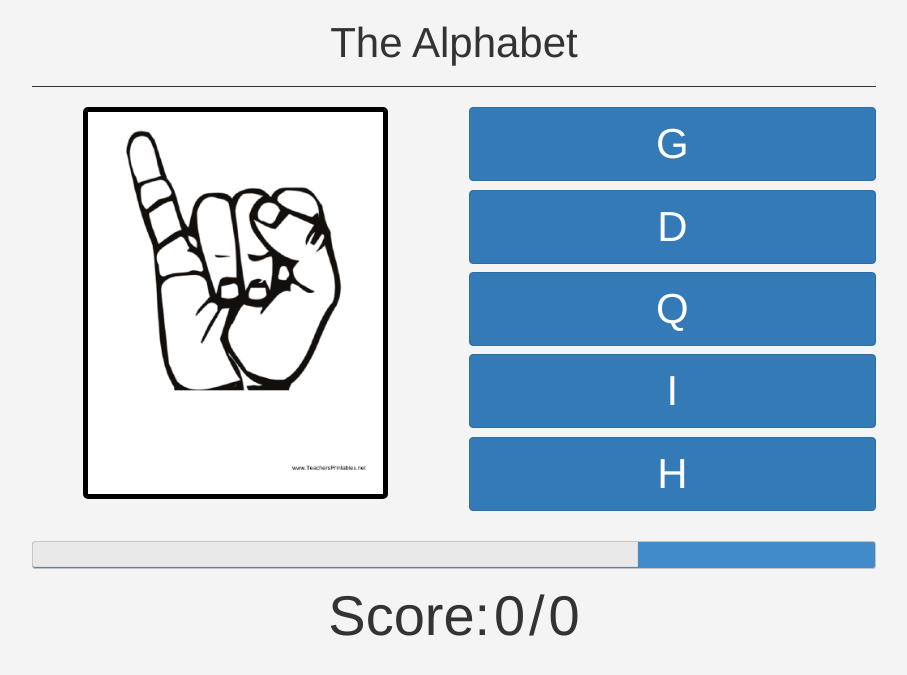
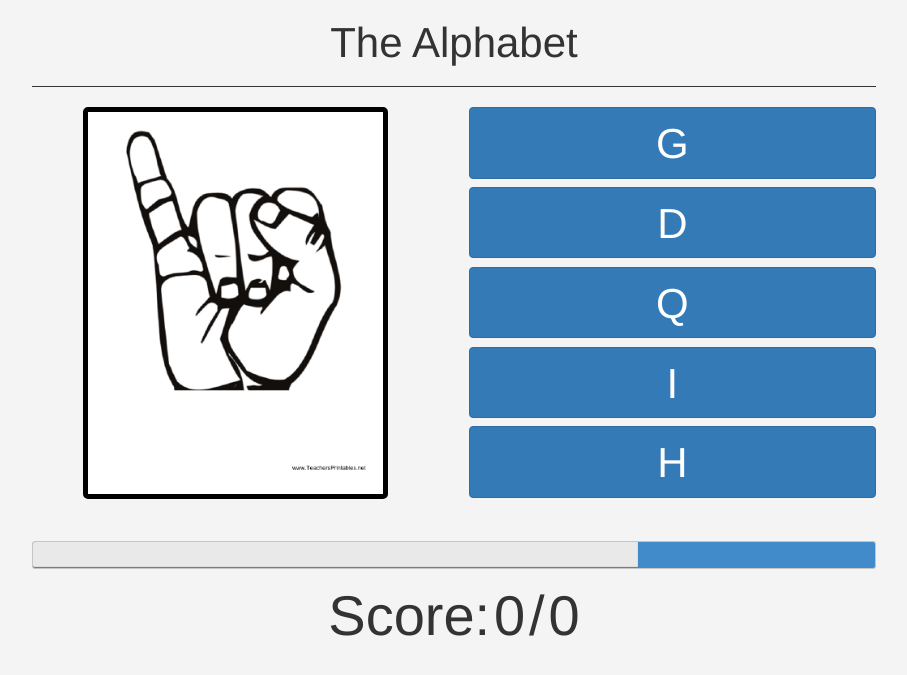
Before and after one commit to KyleJosling/Signtellect, a Flask app: page /api/page1 in a window 1280 px wide. Shown: the part 52-727 px from the top of the page, without its empty margins (186-1093 px from the left). Run offline with Flask 2, Linux system fonts and the light colour scheme; some libraries are stand-ins or nearby versions.

Commit message:
added more styling

```diff
--- a/public/index.html
+++ b/public/index.html
@@ -22,7 +22,9 @@
     <meta content="width=device-width, initial-scale=1" name="viewport">
     <title>Home</title>
     <!-- Bootstrap -->
-    <link href="https://maxcdn.bootstrapcdn.com/bootstrap/3.3.7/css/bootstrap.min.css" rel="stylesheet">
+    <!--<link href="https://maxcdn.bootstrapcdn.com/bootstrap/3.3.7/css/bootstrap.min.css" rel="stylesheet">-->
+    <link href="https://maxcdn.bootstrapcdn.com/bootswatch/3.3.7/sandstone/bootstrap.min.css" rel="stylesheet">
+
     <!--Personal CSS-->
     <link href="static/main.css" rel="stylesheet" type="text/css">
 </head>
--- a/public/page1/page1.html
+++ b/public/page1/page1.html
@@ -20,7 +20,8 @@
     <meta content="width=device-width, initial-scale=1" name="viewport">
     <title>Course 1</title>
     <!-- Bootstrap -->
-    <link href="https://maxcdn.bootstrapcdn.com/bootstrap/3.3.7/css/bootstrap.min.css" rel="stylesheet">
+    <!--<link href="https://maxcdn.bootstrapcdn.com/bootstrap/3.3.7/css/bootstrap.min.css" rel="stylesheet">-->
+    <link href="https://maxcdn.bootstrapcdn.com/bootswatch/3.3.7/sandstone/bootstrap.min.css" rel="stylesheet">
     <!--Personal CSS-->
     <link href="/static/page1_main.css" rel="stylesheet" type="text/css">
 </head>
--- a/public/page2/page2.html
+++ b/public/page2/page2.html
@@ -23,7 +23,9 @@
     <meta content="IE=edge" http-equiv="X-UA-Compatible">
     <meta content="width=device-width, initial-scale=1" name="viewport">
     <title>Course 2</title><!-- Bootstrap -->
-    <link href="https://maxcdn.bootstrapcdn.com/bootstrap/3.3.7/css/bootstrap.min.css" rel="stylesheet"><!--Personal CSS-->
+    <!--<link href="https://maxcdn.bootstrapcdn.com/bootstrap/3.3.7/css/bootstrap.min.css" rel="stylesheet">-->
+    <link href="https://maxcdn.bootstrapcdn.com/bootswatch/3.3.7/sandstone/bootstrap.min.css" rel="stylesheet">
+    <!--Personal CSS-->
     <link href="/static/page2_main.css" rel="stylesheet" type="text/css">
 </head>
 <body>
--- a/public/page3/page3.html
+++ b/public/page3/page3.html
@@ -20,7 +20,9 @@
     <meta content="width=device-width, initial-scale=1" name="viewport">
     <title>Course 3</title>
     <!-- Bootstrap -->
-    <link href="https://maxcdn.bootstrapcdn.com/bootstrap/3.3.7/css/bootstrap.min.css" rel="stylesheet"><!--Personal CSS-->
+    <!--<link href="https://maxcdn.bootstrapcdn.com/bootstrap/3.3.7/css/bootstrap.min.css" rel="stylesheet">-->
+    <link href="https://maxcdn.bootstrapcdn.com/bootswatch/3.3.7/sandstone/bootstrap.min.css" rel="stylesheet">
+    <!--Personal CSS-->
     <link href="/static/page3_main.css" rel="stylesheet" type="text/css">
 </head>
 <body>
--- a/static/main.css
+++ b/static/main.css
@@ -18,5 +18,5 @@ h1{
 
 #bigbutton{
 	width: 100%;
-	height: 6em;
+	height: 10em;
 }
--- a/static/page1_main.css
+++ b/static/page1_main.css
@@ -32,6 +32,7 @@ hr{
 .options{
     font-size: 3em;
     width: 100%;
+    height: 1.7em;
     margin-bottom:0.2em;
 
 }
--- a/static/page2_main.css
+++ b/static/page2_main.css
@@ -14,13 +14,10 @@ hr{
     background-color: #333; /* Modern Browsers */
 }
 
-
 #slide{
     height: 30em;
     overflow:hidden;
 }
-
-
 
 .button-image{
     width: 45%;
```
